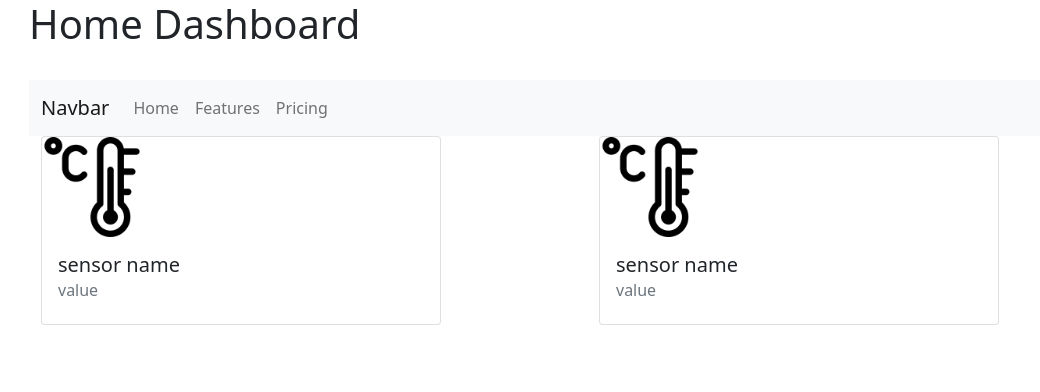
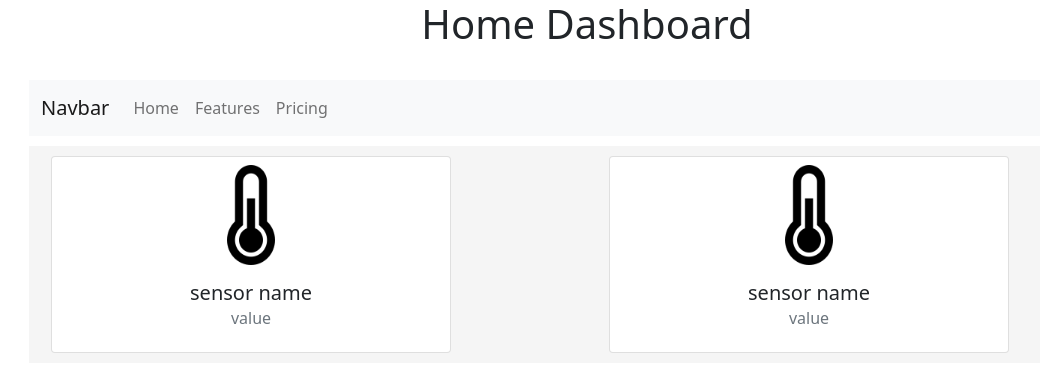
Before and after one commit to Dalibaba/home_network, a React (Create React App) app in the folder frontend/: page / in a window 1280 px wide. Shown: the top 392 px of the page, without its empty margins (53-1093 px from the left). Built offline with nearby package versions, Linux system fonts and the light colour scheme.

Commit message:
center content in card

```diff
--- a/frontend/src/App.js
+++ b/frontend/src/App.js
@@ -8,7 +8,12 @@ function App() {
     <div className="container">
       <Header />
       <NavBar />
-      <Container>
+      <Container
+        style={{
+          backgroundColor: "WhiteSmoke",
+          marginTop: "10px",
+        }}
+      >
         <Row>
           <Col>
             <SensorCard />
--- a/frontend/src/components/Header.js
+++ b/frontend/src/components/Header.js
@@ -2,7 +2,13 @@ import React from "react";
 
 const Header = () => {
   return (
-    <header>
+    <header
+      style={{
+        display: "flex",
+        alignItems: "center",
+        justifyContent: "center",
+      }}
+    >
       <h1>Home Dashboard</h1>
     </header>
   );
--- a/frontend/src/components/SensorCard.js
+++ b/frontend/src/components/SensorCard.js
@@ -1,21 +1,29 @@
 import React from "react";
 import Card from "react-bootstrap/Card";
 import Button from "react-bootstrap/Button";
+import { Container, Row, Col } from "react-bootstrap";
 
 const SensorCard = (props) => {
   return (
     <div>
-      <Card style={{ width: "25rem" }}>
+      <Card style={{ width: "25rem", margin: "10px" }}>
+        <Container style={{ textAlign: "center" }}>
+          <Row>
             <Card.Img
+              className="mx-auto mt-2"
               src="thermometer.png"
-          style={{ height: "100px", width: "100px" }}
+              style={{ height: "100px", width: "120px" }}
             />
+          </Row>
+          <Row>
             <Card.Body>
               <Card.Title>{props.title}</Card.Title>
               <Card.Subtitle className="mb-2 text-muted">
                 {props.value}
               </Card.Subtitle>
             </Card.Body>
+          </Row>
+        </Container>
       </Card>
     </div>
   );
```
Also changed, not shown: frontend/public/thermometer.png. Lines whose indentation alone changed are shown as unchanged.
